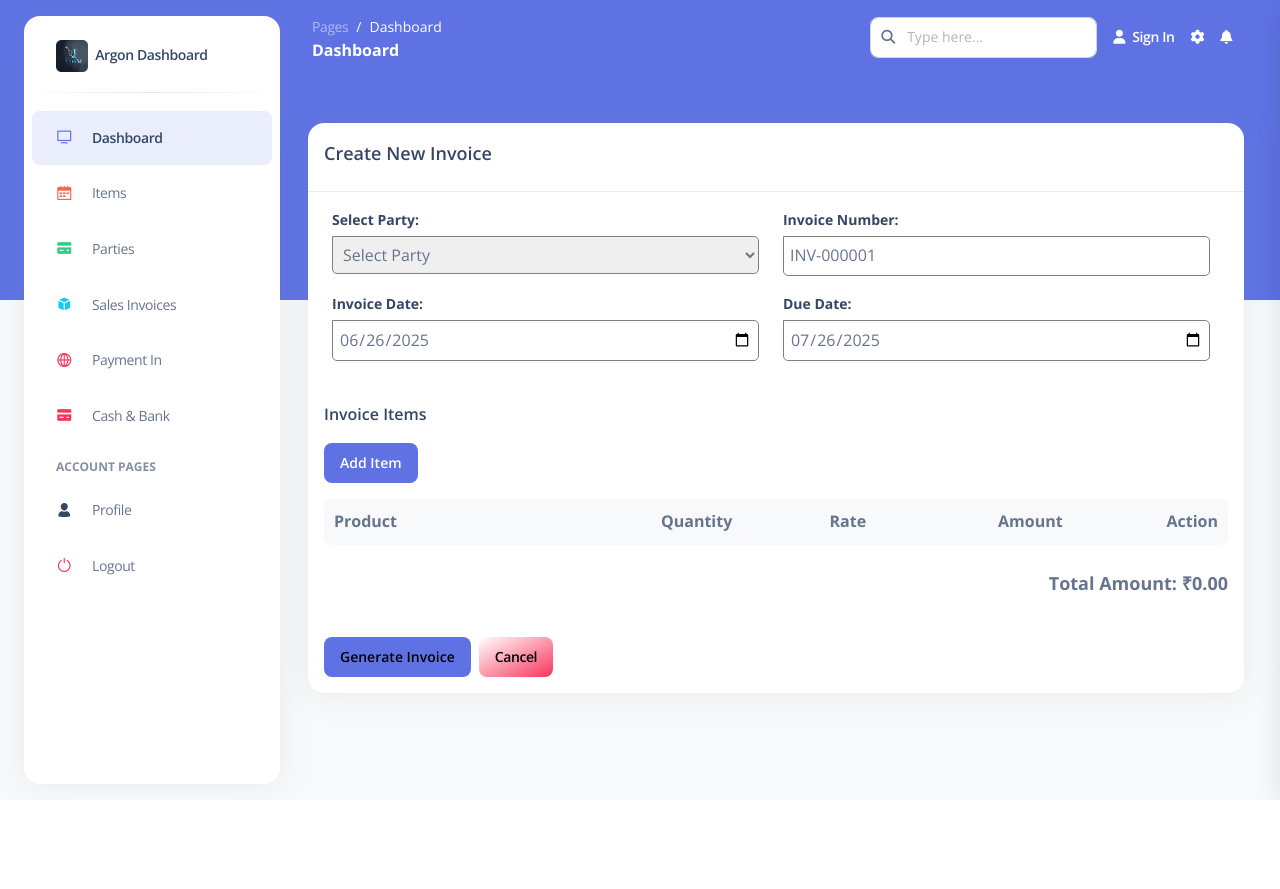
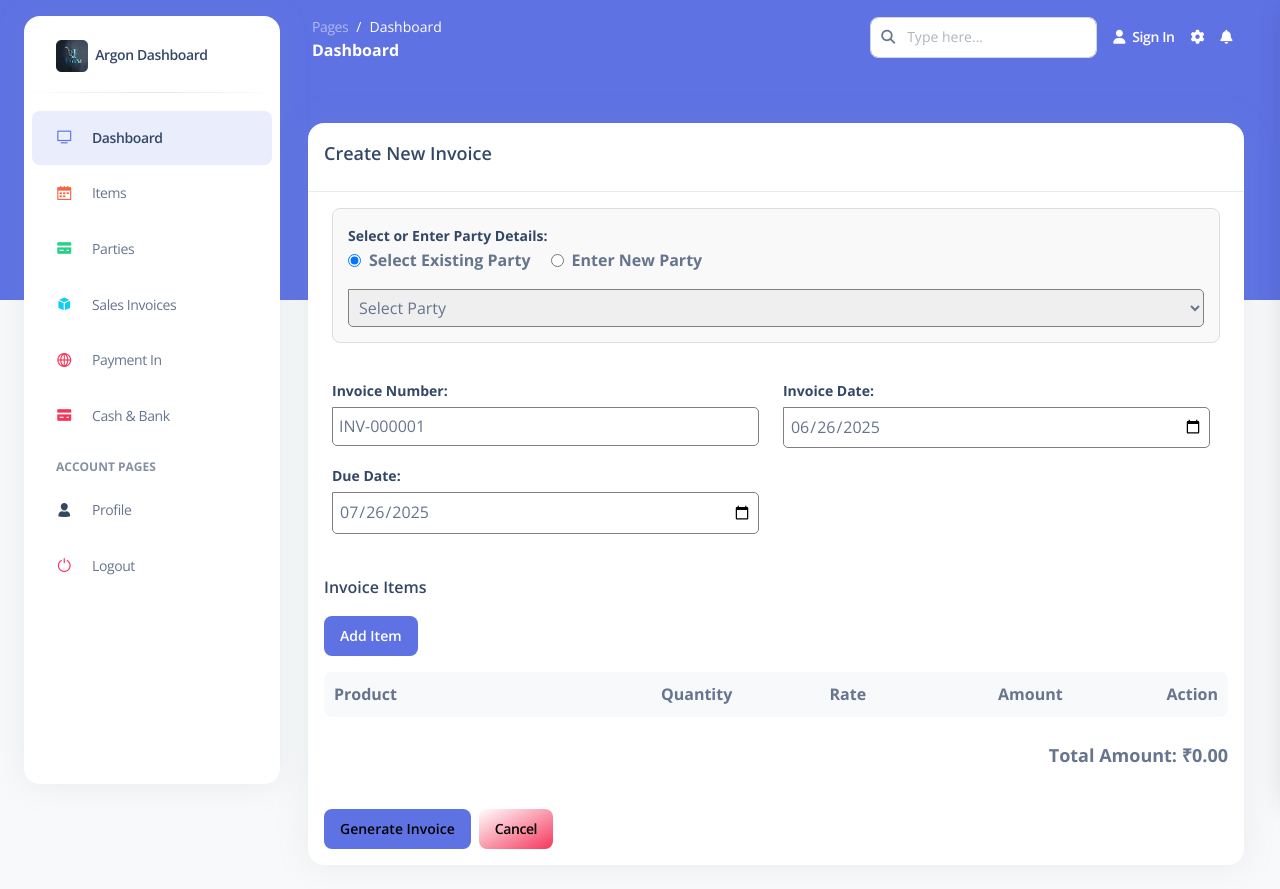
Before and after one commit to itsolution4india/ebilling, a Django app: page /invoices/add/ in a window 1280 px wide. Before the commit the page ends 800 px from the top, so only its background shows below. Run offline with Django 5.2, Linux system fonts and the light colour scheme; the visitor is signed in with stand-in values (Sample User, id 1); data that the repository does not hold is empty; some libraries are stand-ins or nearby versions.

Commit message:
updated invoice view

```diff
--- a/billing/templates/invoices/invoice_create.html
+++ b/billing/templates/invoices/invoice_create.html
@@ -65,6 +65,37 @@
     }
     .close:hover {
         color: #333;
+    }
+
+    /* Party Selection Styles */
+    .party-selection {
+        border: 1px solid #ddd;
+        border-radius: 8px;
+        padding: 15px;
+        margin-bottom: 20px;
+        background-color: #f9f9f9;
+    }
+    .party-options {
+        display: flex;
+        gap: 20px;
+        margin-bottom: 15px;
+    }
+    .party-option {
+        display: flex;
+        align-items: center;
+        gap: 8px;
+    }
+    .party-option input[type="radio"] {
+        width: auto;
+    }
+    .custom-party-fields {
+        display: none;
+        grid-template-columns: 1fr 1fr;
+        gap: 15px;
+        margin-top: 15px;
+    }
+    .custom-party-fields.active {
+        display: grid;
     }
 
     /* Search and Filter Controls */
@@ -254,16 +285,44 @@
 
         <!-- Invoice Header Section -->
         <div class="flex flex-wrap -mx-2 mb-6">
-          <div class="w-full md:w-1/2 px-2 mb-4 mr-2" style="width: 49%;">
-            <div class="block text-sm font-medium text-slate-700 dark:text-white mb-1">
-              <label for="party">Select Party:</label>
+          <!-- Party Selection Section -->
+          <div class="w-full px-2 mb-4">
+            <div class="party-selection">
+              <label class="block text-sm font-medium text-slate-700 dark:text-white mb-3">
+                Select or Enter Party Details:
+              </label>
+
+              <div class="party-options">
+                <div class="party-option">
+                  <input type="radio" id="existing-party" name="party_type" value="existing" checked onchange="togglePartyFields()">
+                  <label for="existing-party">Select Existing Party</label>
+                </div>
+                <div class="party-option">
+                  <input type="radio" id="custom-party" name="party_type" value="custom" onchange="togglePartyFields()">
+                  <label for="custom-party">Enter New Party</label>
+                </div>
+              </div>
+
+              <div id="existing-party-field">
+                <select name="party" id="party">
+                  <option value="">Select Party</option>
+                  {% for party in parties %}
+                    <option value="{{ party.id }}">{{ party.party_name }}{% if party.phone %} - {{ party.phone }}{% endif %}</option>
+                  {% endfor %}
+                </select>
+              </div>
+
+              <div id="custom-party-fields" class="custom-party-fields">
+                <div>
+                  <label for="party_name">Party Name:</label>
+                  <input type="text" name="party_name" id="party_name" placeholder="Enter party name">
+                </div>
+                <div>
+                  <label for="party_phone">Phone Number:</label>
+                  <input type="text" name="party_phone" id="party_phone" placeholder="Enter phone number">
+                </div>
+              </div>
             </div>
-            <select name="party" id="party" required>
-              <option value="">Select Party</option>
-              {% for party in parties %}
-                <option value="{{ party.id }}">{{ party.party_name }}</option>
-              {% endfor %}
-            </select>
           </div>
 
           <div class="w-full md:w-1/2 px-2 mb-4 mr-2" style="width: 49%;">
@@ -393,6 +452,34 @@ document.addEventListener('DOMContentLoaded', function() {
     document.getElementById('product-search').addEventListener('input', filterProducts);
     document.getElementById('category-filter').addEventListener('change', filterProducts);
 });
+
+function togglePartyFields() {
+    const existingPartyRadio = document.getElementById('existing-party');
+    const customPartyRadio = document.getElementById('custom-party');
+    const existingPartyField = document.getElementById('existing-party-field');
+    const customPartyFields = document.getElementById('custom-party-fields');
+
+    if (existingPartyRadio.checked) {
+        existingPartyField.style.display = 'block';
+        customPartyFields.classList.remove('active');
+        // Clear custom party fields
+        document.getElementById('party_name').value = '';
+        document.getElementById('party_phone').value = '';
+        // Make party selection required
+        document.getElementById('party').required = true;
+        document.getElementById('party_name').required = false;
+        document.getElementById('party_phone').required = false;
+    } else if (customPartyRadio.checked) {
+        existingPartyField.style.display = 'none';
+        customPartyFields.classList.add('active');
+        // Clear existing party selection
+        document.getElementById('party').value = '';
+        // Make custom party fields required (at least one)
+        document.getElementById('party').required = false;
+        document.getElementById('party_name').required = false;
+        document.getElementById('party_phone').required = false;
+    }
+}
 
 function loadProducts() {
     fetch('/ajax/products/')
@@ -616,6 +703,25 @@ function updateTotal() {
 
 // Form submission
 document.getElementById('invoice-form').addEventListener('submit', function(e) {
+    const existingPartyRadio = document.getElementById('existing-party');
+    const customPartyRadio = document.getElementById('custom-party');
+    const partySelect = document.getElementById('party');
+    const partyName = document.getElementById('party_name');
+    const partyPhone = document.getElementById('party_phone');
+
+    // Validate party information
+    if (existingPartyRadio.checked && !partySelect.value) {
+        e.preventDefault();
+        alert('Please select a party from the dropdown.');
+        return;
+    }
+
+    if (customPartyRadio.checked && !partyName.value.trim() && !partyPhone.value.trim()) {
+        e.preventDefault();
+        alert('Please provide either party name or phone number.');
+        return;
+    }
+
     if (invoiceItems.length === 0) {
         e.preventDefault();
         alert('Please add at least one item to the invoice.');
--- a/billing/views.py
+++ b/billing/views.py
@@ -168,26 +168,6 @@ def product_edit(request, product_id):
         product = Product.objects.get(id=product_id)
         serializer = ProductSerializer(product)
         return Response(serializer.data)
-    except Product.DoesNotExist:
-        return Response({'error': 'Product not found'}, status=status.HTTP_404_NOT_FOUND)
-
-@api_view(['PUT'])
-@permission_classes([AllowAny])
-def product_update(request, product_id):
-    """Update product details"""
-    try:
-        product = Product.objects.get(id=product_id)
-        data = request.data.copy()
-
-        # Handle user field
-        if 'user_id' in data:
-            data['user'] = data.pop('user_id')
-
-        serializer = ProductSerializer(product, data=data)
-        if serializer.is_valid():
-            serializer.save()
-            return Response(serializer.data)
-        return Response(serializer.errors, status=status.HTTP_400_BAD_REQUEST)
     except Product.DoesNotExist:
         return Response({'error': 'Product not found'}, status=status.HTTP_404_NOT_FOUND)
 
@@ -811,8 +791,21 @@ def invoice_create(request):
                 due_date = request.POST.get('due_date')
                 items_data = request.POST.get('items_data')
 
+                party_name = request.POST.get('party_name')
+                party_phone = request.POST.get('party_phone')
+
+                party_phone = "0987654321" if not party_phone else party_phone
+
                 # Validate party
-                party = get_object_or_404(Party, id=party_id, user=request.user)
+                if party_id:
+                    party = get_object_or_404(Party, id=party_id, user=request.user)
+                    selected_party_name = party.party_name
+                    selected_party_num = party_id
+                else:
+                    selected_party_name = selected_party_num = None
+
+                selected_party_name = party_name if party_name else selected_party_name
+                selected_party_num = party_phone if party_phone else selected_party_num
 
                 # Parse items data
                 items = json.loads(items_data) if items_data else []
@@ -827,8 +820,8 @@ def invoice_create(request):
                 # Create invoice
                 invoice = Invoice.objects.create(
                     user=request.user,
-                    name=party.party_name,
-                    number=party_id,
+                    name=selected_party_name,
+                    number=selected_party_num,
                     invoice_no=invoice_no,
                     invoice_date=invoice_date,
                     due_date=due_date,
@@ -838,6 +831,15 @@ def invoice_create(request):
 
                 # Create invoice items
                 for item in items:
+                    product = get_object_or_404(Product, id=item['product_id'], user=request.user)
+
+                    # Reduce stock
+                    if product.stock_quantity < item['quantity']:
+                        messages.error(request, f'Not enough stock for product: {product.product_name}')
+                        raise Exception(f'Insufficient stock for {product.product_name}')
+
+                    product.stock_quantity -= item['quantity']
+                    product.save()
                     InvoiceItem.objects.create(
                         invoice=invoice,
                         product_id=item['product_id'],
@@ -971,6 +973,15 @@ def invoice_update(request, pk):
                     # Create new items
                     total_amount = Decimal('0.00')
                     for item in items:
+                        product = get_object_or_404(Product, id=item['product_id'], user=request.user)
+
+                        # Reduce stock
+                        if product.stock_quantity < item['quantity']:
+                            messages.error(request, f'Not enough stock for product: {product.product_name}')
+                            raise Exception(f'Insufficient stock for {product.product_name}')
+
+                        product.stock_quantity -= item['quantity']
+                        product.save()
                         InvoiceItem.objects.create(
                             invoice=invoice,
                             product_id=item['product_id'],
@@ -1034,8 +1045,17 @@ def invoice_delete(request, pk):
     invoice = get_object_or_404(Invoice, pk=pk, user=request.user)
 
     if request.method == 'POST':
-        invoice.delete()
-        messages.success(request, 'Invoice deleted successfully!')
+        try:
+            with transaction.atomic():
+                for item in invoice.items.all():
+                    product = Product.objects.get(id=item.product_id, user=request.user)
+                    product.stock_quantity += item.quantity
+                    product.save()
+                invoice.delete()
+                messages.success(request, 'Invoice deleted and stock restored successfully!')
+        except Exception as e:
+            messages.error(request, f'Error deleting invoice: {e}')
+
         return redirect('invoice_list')
 
     return render(request, 'invoices/invoice_delete.html', {'invoice': invoice})
```
